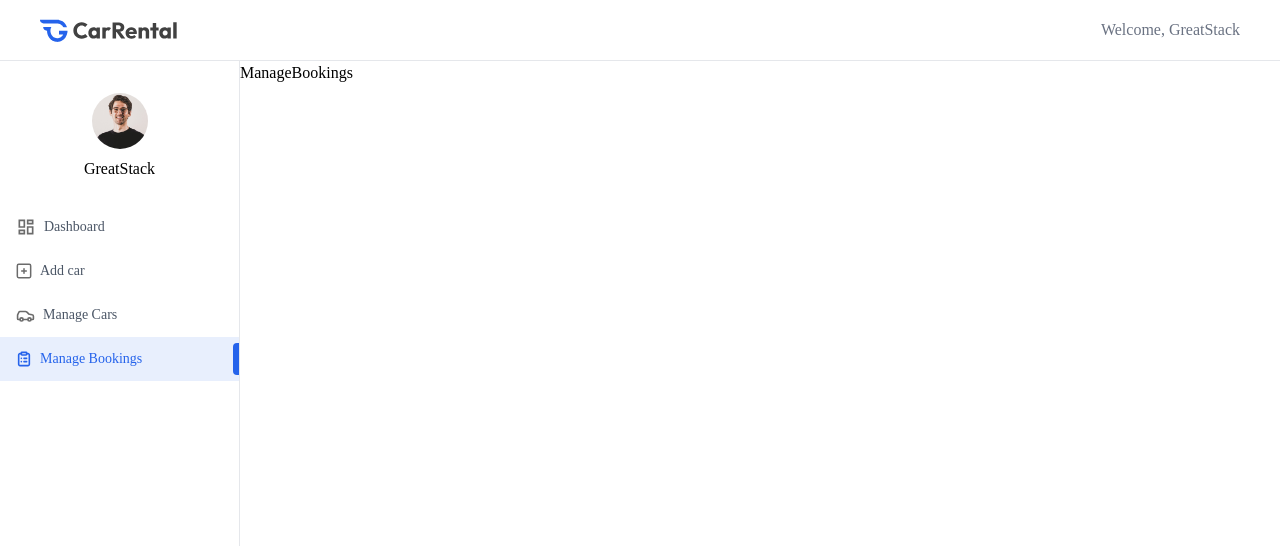
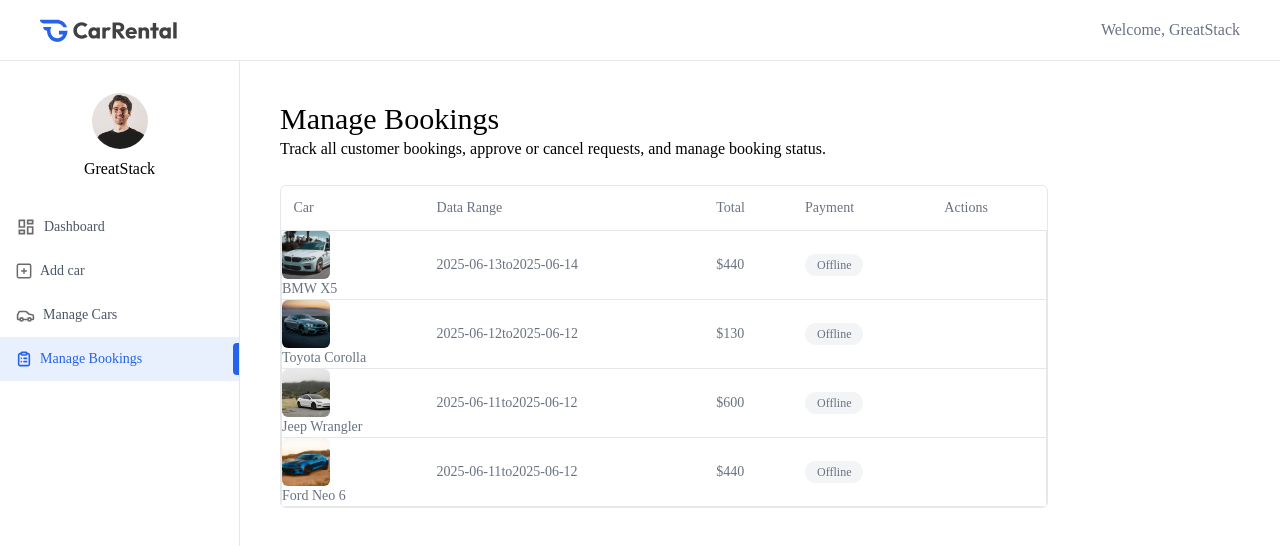
Before and after one commit to ratnadeepa-01/CarRentalApplication, a React (Vite) app: page /owner/manage-bookings in a window 1280 px wide. Shown: the top 546 px of the page. Built offline with nearby package versions, Linux system fonts and the light colour scheme; a web font is replaced by a local one.

Commit message:
feat: enhance ManageBookings and ManageCars components with booking and car data display; improve styling and structure

```diff
--- a/src/pages/owner/ManageBookings.jsx
+++ b/src/pages/owner/ManageBookings.jsx
@@ -1,8 +1,74 @@
-import React from 'react'
+import React, { useEffect, useState } from 'react'
+import { dummyMyBookingsData } from '../../assets/assets'
+import Title from '../../components/owner/Title'
 
 const ManageBookings = () => {
+
+  const currency = import.meta.env.VITE_CURRENCY
+
+  const [bookings, setBookings] = useState([])
+
+  const fetchOwnerBookings = async ()=>{
+    setBookings(dummyMyBookingsData)
+  }
+
+  useEffect(()=>{
+    fetchOwnerBookings()
+  },[])
   return (
-    <div>ManageBookings</div>
+    <div className='pxx-4 pt-10 md:px-10 w-full'>
+
+      <Title title='Manage Bookings' subTitle='Track all customer bookings, approve
+      or cancel requests, and manage booking status.'/>
+
+      <div className='max-w-3xl w-full rounded-md overflow-hidden border
+      border-gray-200 mt-6'>
+        <table className='w-full border-collapse text-left text-sm text-gray-600'>
+          <thead className='text-gray-500'>
+            <tr>
+              <th className='p-3 font-medium'>Car</th>
+              <th className='p-3 font-medium max-md:hidden'>Data Range</th>
+              <th className='p-3 font-medium'>Total</th>
+              <th className='p-3 font-medium max-md:hidden'>Payment</th>
+              <th className='p-3 font-medium'>Actions</th>
+            </tr>
+          </thead>
+          <tbody>
+            {bookings.map((booking,index)=>(
+              <tr key={index} className='border-t border border-gray-200 text-gray-500'>
+
+                <td classname='p-3 flex items-center gap-3'>
+                  <img src={booking.car.image} alt=""
+                  className='h-12 w-12 aspect-square rounded-md object-cover' />
+                  <p className='font-medium max-md:hidden'>{booking.car.brand} {booking.car.model}</p>
+                </td>
+
+                <td className='p-3 max-md:hidden'>
+                  {booking.pickupDate.split('T')[0]}
+                  to
+                  {booking.returnDate.split('T')[0]}
+                </td>
+
+                <td className='p-3'>
+                  {currency}{booking.price}
+                </td>
+
+                <td className='p-3 max-md:hidden'>
+                  <span className='bg-gray-100 px-3 py-1 rounded-full
+                  text-xs'>
+                    Offline
+                    </span>
+                </td>
+
+                <td className='p-3'>
+
+                </td>
+              </tr>
+            ))}
+          </tbody>
+        </table>
+      </div>
+    </div>
   )
 }
 
--- a/src/pages/owner/ManageCars.jsx
+++ b/src/pages/owner/ManageCars.jsx
@@ -1,8 +1,10 @@
 import React, { useEffect, useState } from 'react'
-import { dummyCarData } from '../../assets/assets';
-import Title from '../../components/Title';
+import { assets, dummyCarData } from '../../assets/assets';
+import Title from '../../components/owner/Title';
 
 const ManageCars = () => {
+
+  const currency = import.meta.env.VITE_CURRENCY
 
   const [cars, setCars] = useState([]);
 
@@ -31,6 +33,37 @@
               <th className='p-3 font-medium'>Actions</th>
             </tr>
           </thead>
+          <tbody>
+            {cars.map((cars,index)=>(
+              <tr key={index} className='border-t border border-gray-200'>
+
+                <td className='p-3 flex items-center gap-3'>
+                  <img src={cars.image} alt="" className='h-12 w-12 aspect-square
+                  rounded-md object-cover' />
+                  <div className='max-md:hidden'>
+                    <p className='font-medium'>{cars.brand} {cars.model}</p>
+                    <p className='text-xs text-gray-500'>{cars.seating_capacity} . {cars.transmission}</p>
+                  </div>
+                </td>
+                <td className='p-3 max-md:hidden'>
+                  {cars.category}
+                </td>
+                <td className='p-3'>{currency}{cars.pricePerDay}/day</td>
+                <td className='p-3 max-md:hidden'>
+                  <span className={`px-3 py-1 rounded-full text-xs ${cars.isAvailable ? 'bg-green-100' : 'bg-red-100 text-red-500'}`}>
+                    {cars.isAvailable ? 'Available' : 'Unavailable'}
+                  </span>
+                </td>
+
+                <td className='flex items-center p-3'>
+                  <img src={cars.isAvailable ? assets.eye_close_icon : assets.eye_icon}
+                  alt="" className='cursor-pointer'/>
+                  <img src={assets.delete_icon}
+                  alt="" className='cursor-pointer'/>
+                </td>
+              </tr>
+            ))}
+          </tbody>
         </table>
       </div>
     </div>
```
